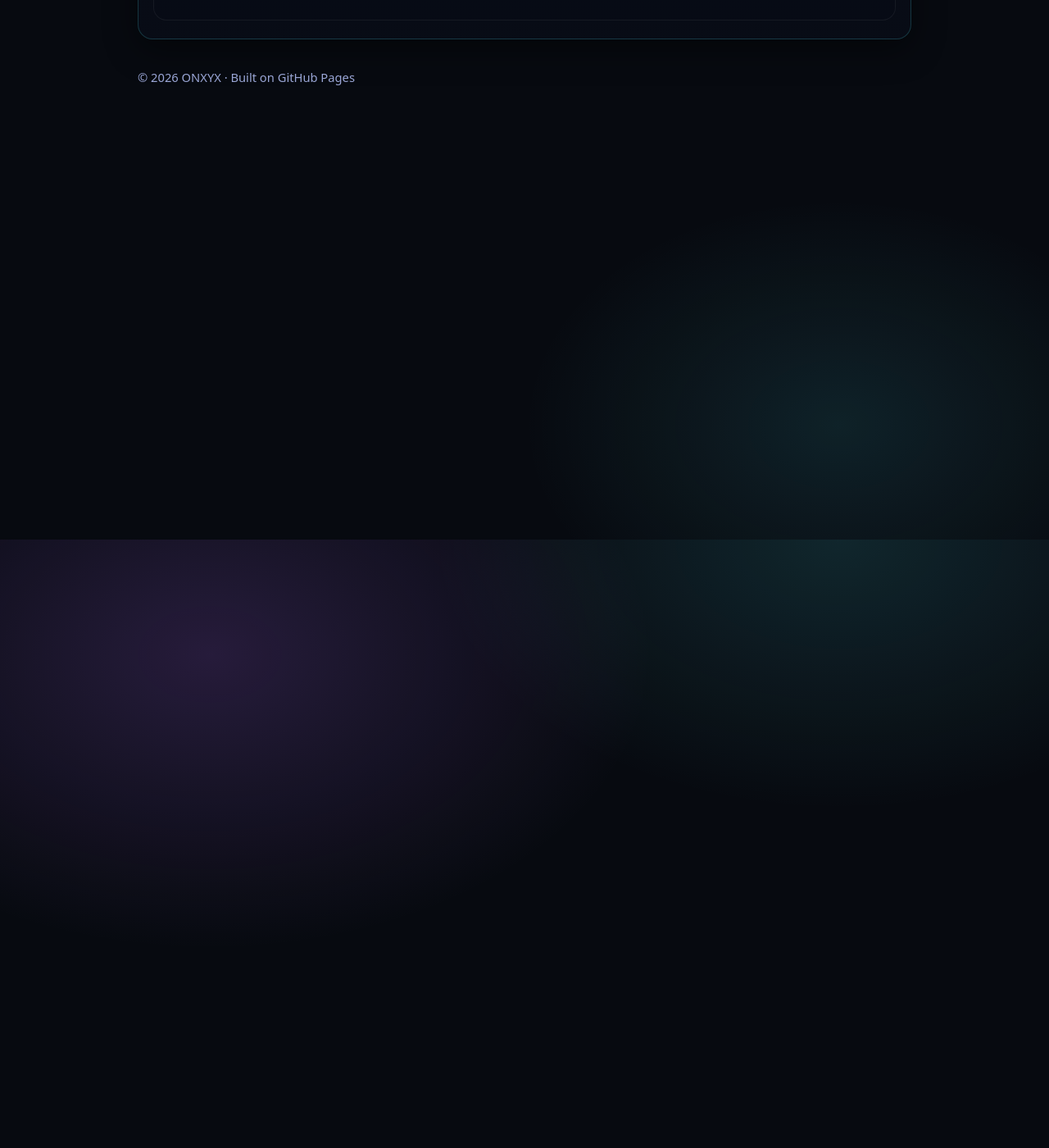
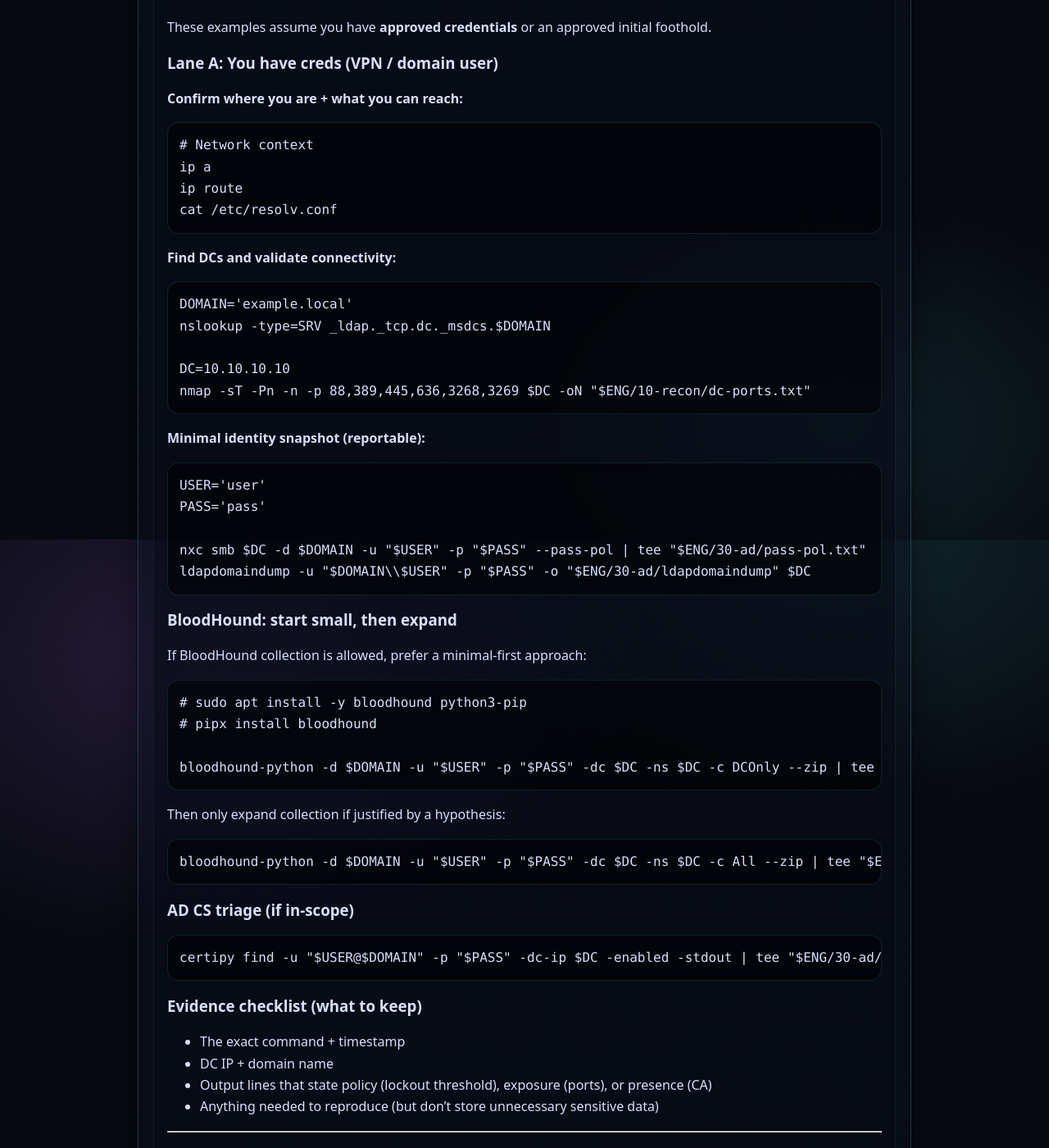
Before and after one commit to ibr2/ibr2.github.io, a Jekyll site: the page built from _posts/2026-01-31-pentest-codex-03-identity-recon-initial-access.md, in a window 1280 px wide and 1400 px high, scrolled down 3542 px. Shown: the whole window at 82% size. Built offline with Jekyll 4.4.1, drawn with Linux system fonts in a browser that asks for light colours; some of the changed text lies outside the part shown.

Commit message:
Add Kali-first field commands to Codex posts

````diff
--- a/_posts/2026-01-31-pentest-codex-03-identity-recon-initial-access.md
+++ b/_posts/2026-01-31-pentest-codex-03-identity-recon-initial-access.md
@@ -124,4 +124,60 @@ A senior-level report includes:
 
 ---
 
+## Field commands (Kali-first) — Initial access + identity recon
+These examples assume you have **approved credentials** or an approved initial foothold.
+
+### Lane A: You have creds (VPN / domain user)
+**Confirm where you are + what you can reach:**
+```bash
+# Network context
+ip a
+ip route
+cat /etc/resolv.conf
+```
+
+**Find DCs and validate connectivity:**
+```bash
+DOMAIN='example.local'
+nslookup -type=SRV _ldap._tcp.dc._msdcs.$DOMAIN
+
+DC=10.10.10.10
+nmap -sT -Pn -n -p 88,389,445,636,3268,3269 $DC -oN "$ENG/10-recon/dc-ports.txt"
+```
+
+**Minimal identity snapshot (reportable):**
+```bash
+USER='user'
+PASS='pass'
+
+nxc smb $DC -d $DOMAIN -u "$USER" -p "$PASS" --pass-pol | tee "$ENG/30-ad/pass-pol.txt"
+ldapdomaindump -u "$DOMAIN\\$USER" -p "$PASS" -o "$ENG/30-ad/ldapdomaindump" $DC
+```
+
+### BloodHound: start small, then expand
+If BloodHound collection is allowed, prefer a minimal-first approach:
+```bash
+# sudo apt install -y bloodhound python3-pip
+# pipx install bloodhound
+
+bloodhound-python -d $DOMAIN -u "$USER" -p "$PASS" -dc $DC -ns $DC -c DCOnly --zip | tee "$ENG/30-ad/bh-dconly.txt"
+```
+Then only expand collection if justified by a hypothesis:
+```bash
+bloodhound-python -d $DOMAIN -u "$USER" -p "$PASS" -dc $DC -ns $DC -c All --zip | tee "$ENG/30-ad/bh-all.txt"
+```
+
+### AD CS triage (if in-scope)
+```bash
+certipy find -u "$USER@$DOMAIN" -p "$PASS" -dc-ip $DC -enabled -stdout | tee "$ENG/30-ad/adcs-find.txt"
+```
+
+### Evidence checklist (what to keep)
+- The exact command + timestamp
+- DC IP + domain name
+- Output lines that state policy (lockout threshold), exposure (ports), or presence (CA)
+- Anything needed to reproduce (but don’t store unnecessary sensitive data)
+
+---
+
 Next in the Codex: **AD CS presence and triage** (quick checks that decide whether PKI becomes your main path).
````
Also changed, not shown: _posts/2026-01-31-pentest-codex-01-roe-test-design-ad.md (+48 -0 lines), _posts/2026-01-31-pentest-codex-02-ad-recon-model.md (+55 -0 lines).
